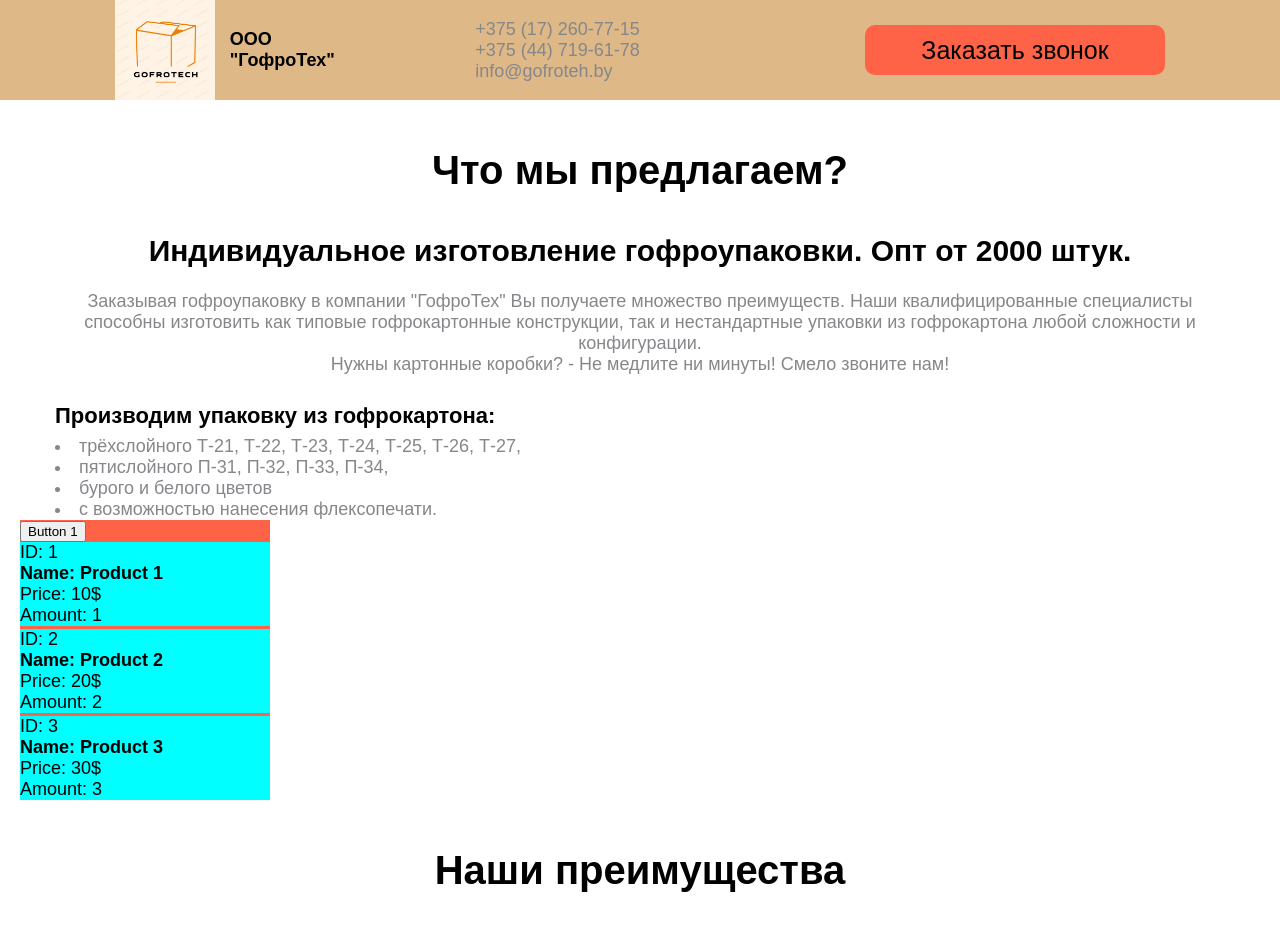
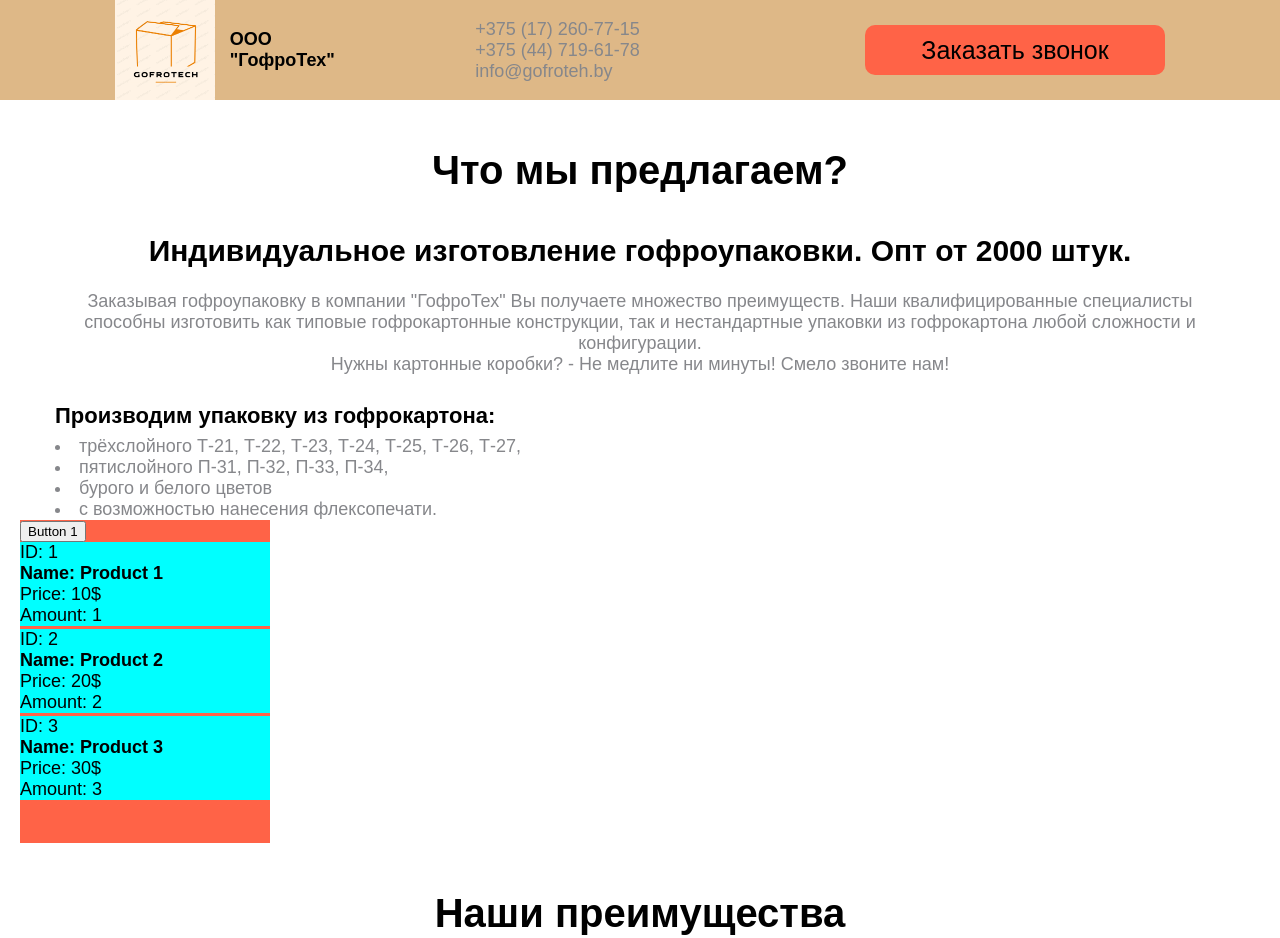
Before and after one commit to Loki4ch/ChetkieKorobki, a React app: page / in a window 1280 px wide. Shown: the top 938 px of the page. Built offline with nearby package versions, Linux system fonts and the light colour scheme.

Commit message:
Auth in progress

```diff
--- /dev/null
+++ b/Components/Login.jsx
@@ -0,0 +1,15 @@
+import React from 'react';
+import {GoogleLogin} from '@react-oauth/google';
+
+const Login = () => {
+    return (
+        <div>
+            <GoogleLogin
+                onSuccess={credentialResponse => {console.log(credentialResponse)}}
+                onError={() => {console.log('Login Failed')}}
+            />
+        </div>
+    )
+}
+
+export {Login};
--- a/package.json
+++ b/package.json
@@ -23,6 +23,7 @@
     "@babel/core": "^7.18.9",
     "@babel/preset-env": "^7.18.9",
     "@babel/preset-react": "^7.18.6",
+    "@react-oauth/google": "^0.2.6",
     "babel-loader": "^8.2.5",
     "css-loader": "^6.7.1",
     "html-webpack-plugin": "^5.5.0",
--- a/src/App.jsx
+++ b/src/App.jsx
@@ -1,6 +1,7 @@
 import React from 'react';
 import {productsArrState} from './stateArray';
 import {changeAmount} from "./stateArray";
+import {Login} from "../Components/Login.jsx";
 
 class App extends React.Component {
     constructor(props) {
@@ -31,6 +32,7 @@
                         </div>
                     )
                 })}
+                <Login/>
             </div>
         )
     }
--- a/src/index.js
+++ b/src/index.js
@@ -1,8 +1,14 @@
-import ReactDom from 'react-dom';
+import ReactDom from 'react-dom/client';
 import React from "react";
 import App from './App.jsx';
 import "../css/reset.css";
 import "../css/style.css";
+import {GoogleOAuthProvider} from '@react-oauth/google';
+const root = ReactDom.createRoot(document.getElementById('root'));
+const clientId = '708566449515-17hiv1du9nklaptrbmh80r4on4ichata.apps.googleusercontent.com';
+root.render(
+    <GoogleOAuthProvider clientId={clientId}>
+        <App/>
+    </GoogleOAuthProvider>
 
-
-ReactDom.render(<App/>, document.getElementById('root'));
+);
--- a/webpack.config.js
+++ b/webpack.config.js
@@ -12,7 +12,7 @@
     },
     devtool: "source-map",
     devServer: {
-        port: 5000,
+        port: 3000,
         hot: true,
         historyApiFallback: {index: "/"},
         open: true,
```
Also changed, not shown: 1 other file (tests, documents, lock files or other folders).
